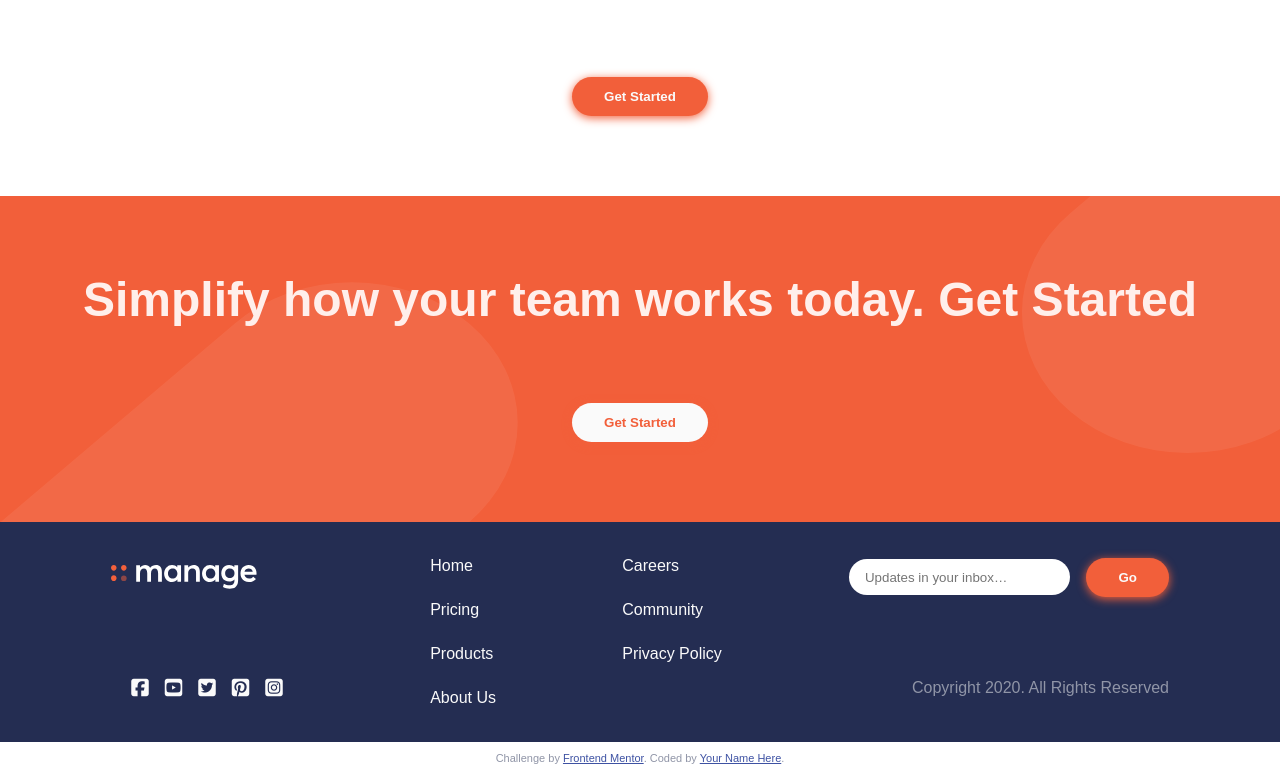
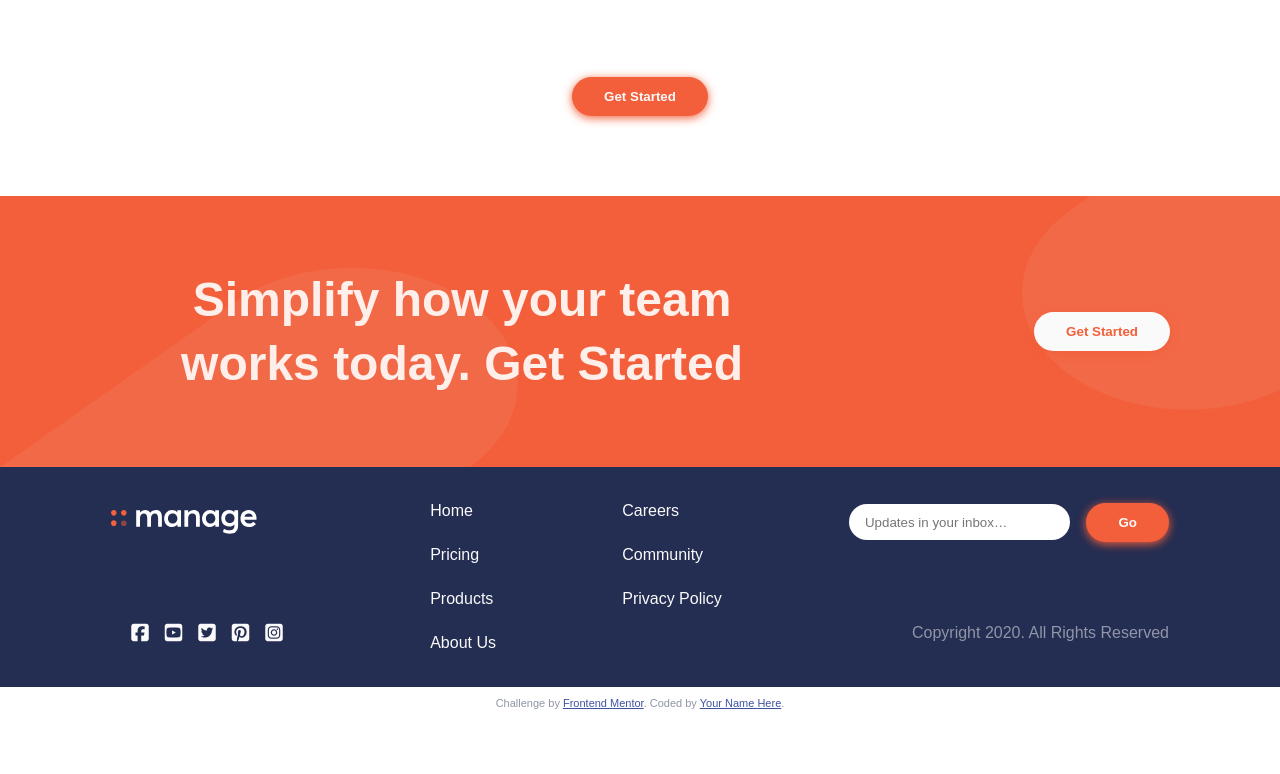
Before and after one commit to flquenano/FrontendMentor-Manage-Landing-Page, a plain HTML site: page index.html in a window 1280 px wide. Shown: the part 2337-3111 px from the top of the page. After the commit the page ends 3056 px from the top, so only its background shows below. Drawn offline with nearby package versions, Linux system fonts and the light colour scheme; a web font is replaced by a local one.

Commit message:
Simplifiy Fixed

```diff
--- a/index.html
+++ b/index.html
@@ -228,17 +228,19 @@
       </div>
     </section>
 
-    <section>
+    <section class="simplify__container">
       <div class="simplify">
         <div class="simplify-text">
           <h1 class="heading-pr">
             Simplify how your team works today. Get Started
           </h1>
         </div>
-        <div class="simplify-btn">
-          <button class="btn btn-white">
-            Get Started
-          </button>
+        <div>
+          <div class="">
+            <button class="btn btn-white">
+              Get Started
+            </button>
+          </div>
         </div>
       </div>
     </section>
--- a/style.scss
+++ b/style.scss
@@ -283,7 +283,7 @@ body {
     margin: 2rem;
   }
   &-btn {
-    margin-bottom: 5rem;
+    padding-bottom: 5rem;
   }
 }
 
@@ -450,11 +450,17 @@ footer {
   .simplify {
     background-image: url("./images/bg-simplify-section-desktop.svg");
     background-size: 120% 100%;
+    justify-content: space-around;
+    &-text {
+      width: 50%;
+    }
     &-btn {
+      padding-bottom: 0;
       display: flex;
       align-items: center;
       justify-content: center;
-      height: 100%;
+      padding-right: 5rem;
+      align-self: flex-end;
     }
   }
 
```
Also changed, not shown: style.css, 1 other file.
